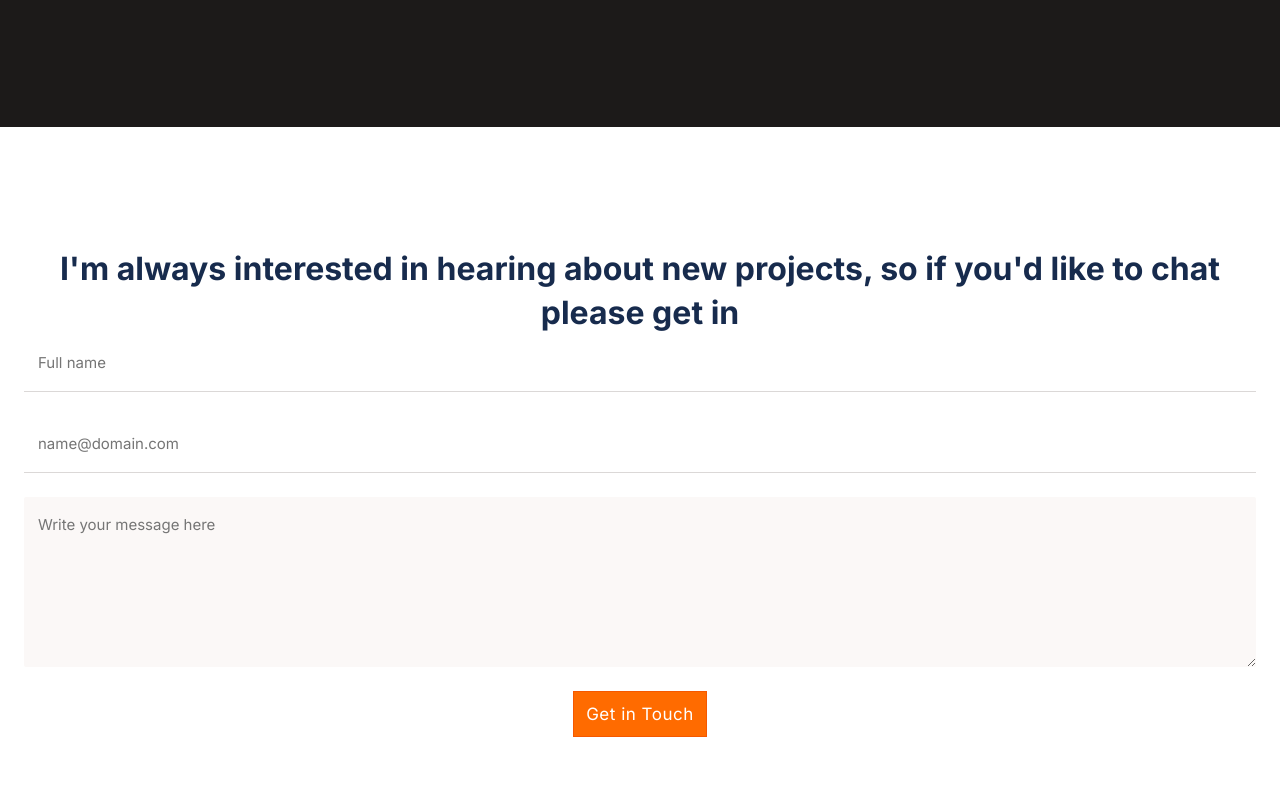
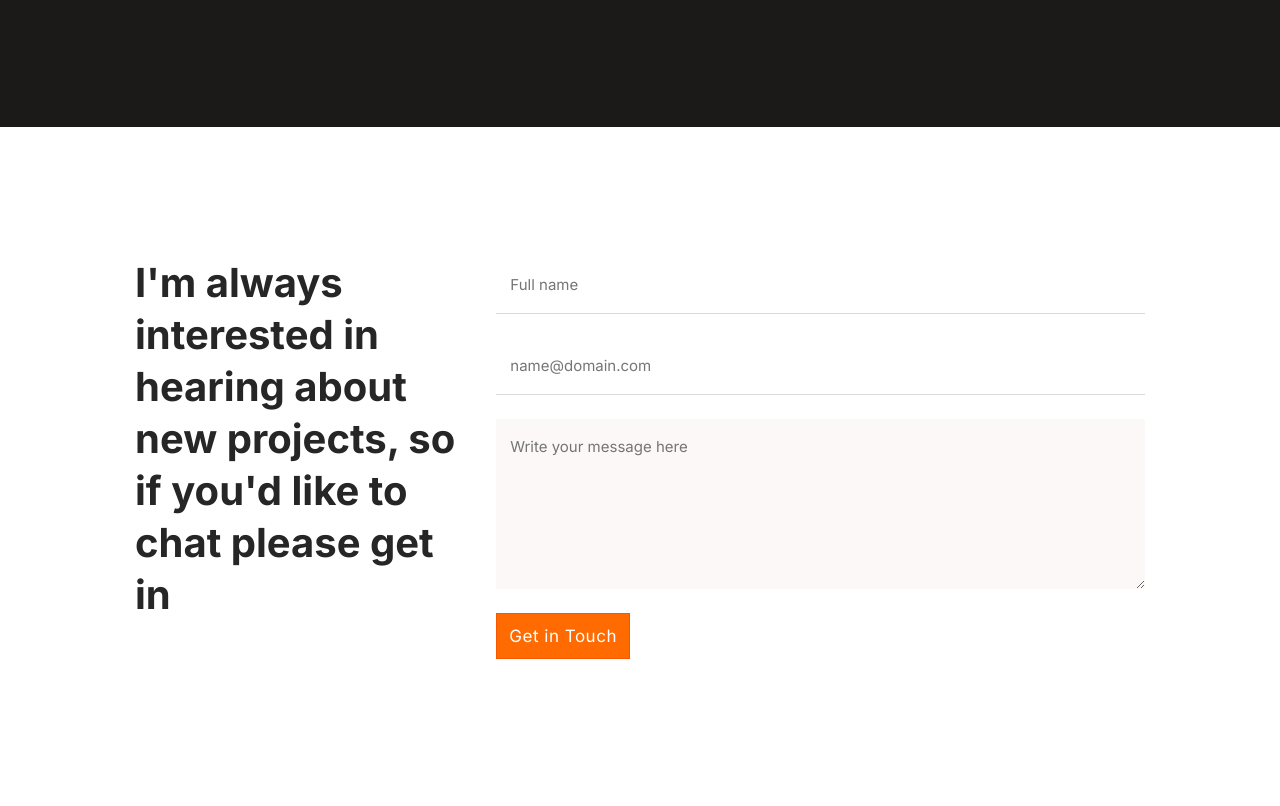
Before and after one commit to aboongm/curriculum-cr-training-contact-form, a website: page index.html in a window 1280 px wide. Shown: the part 6580-7386 px from the top of the page. Drawn offline with Linux system fonts and the light colour scheme.

Commit message:
Add styles for desktop screen

```diff
--- a/css/main.css
+++ b/css/main.css
@@ -326,7 +326,6 @@ li {
   list-style: inside url('../media/svg/circle.svg');
 }
 
-
 footer {
   display: flex;
   flex-direction: column;
@@ -441,3 +440,31 @@ textarea:hover::placeholder {
 .social-1 {
   padding: 15px 15px;
 }
+
+@media screen and (min-width: 1024px) {
+  footer {
+    padding: 0 135px;
+  }
+
+  .container-footer {
+    display: flex;
+    padding: 130px 0;
+  }
+
+  .text-1 {
+    text-align: left;
+    width: 52%;
+    font-family: 'Inter';
+    font-style: normal;
+    font-weight: 700;
+    font-size: 40px;
+    line-height: 52px;
+    align-items: center;
+    color: #262626;
+  }
+
+  form {
+    margin-left: 24px;
+    align-items: flex-start;
+  }
+}
```
